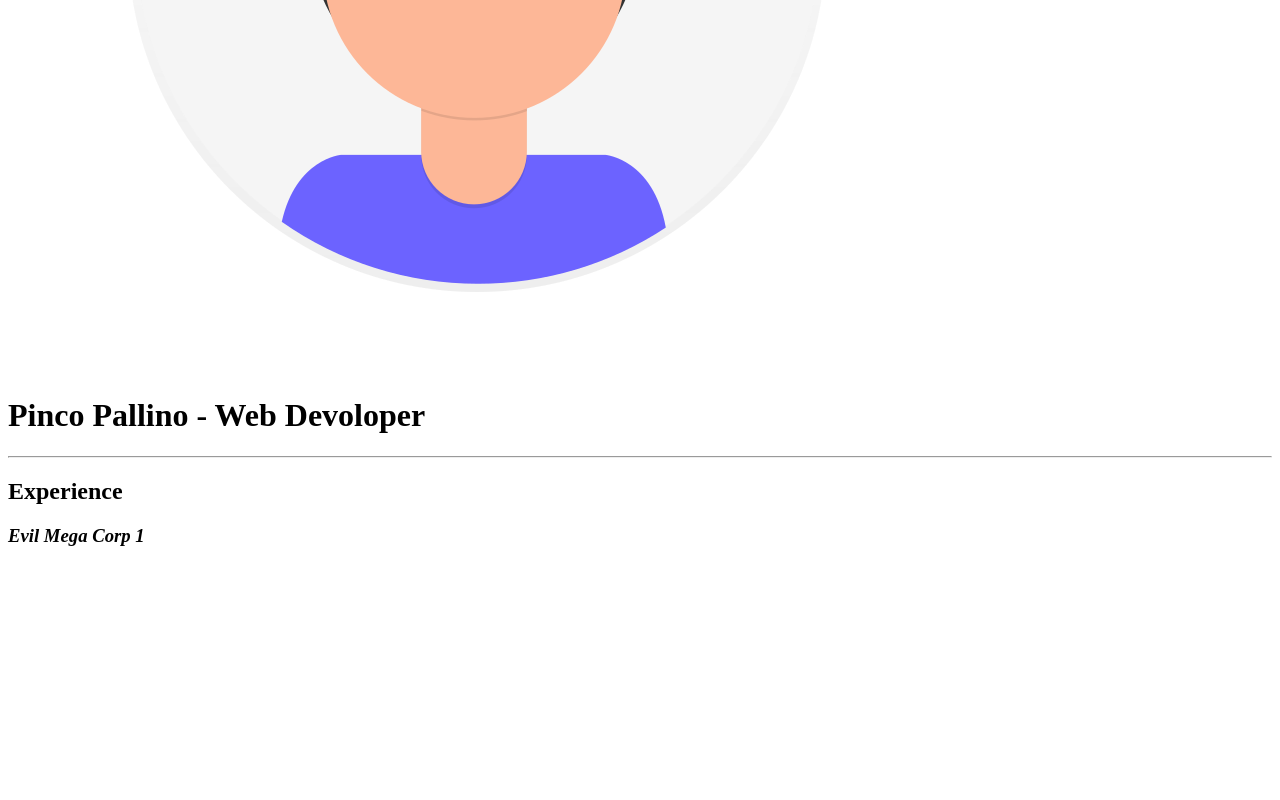
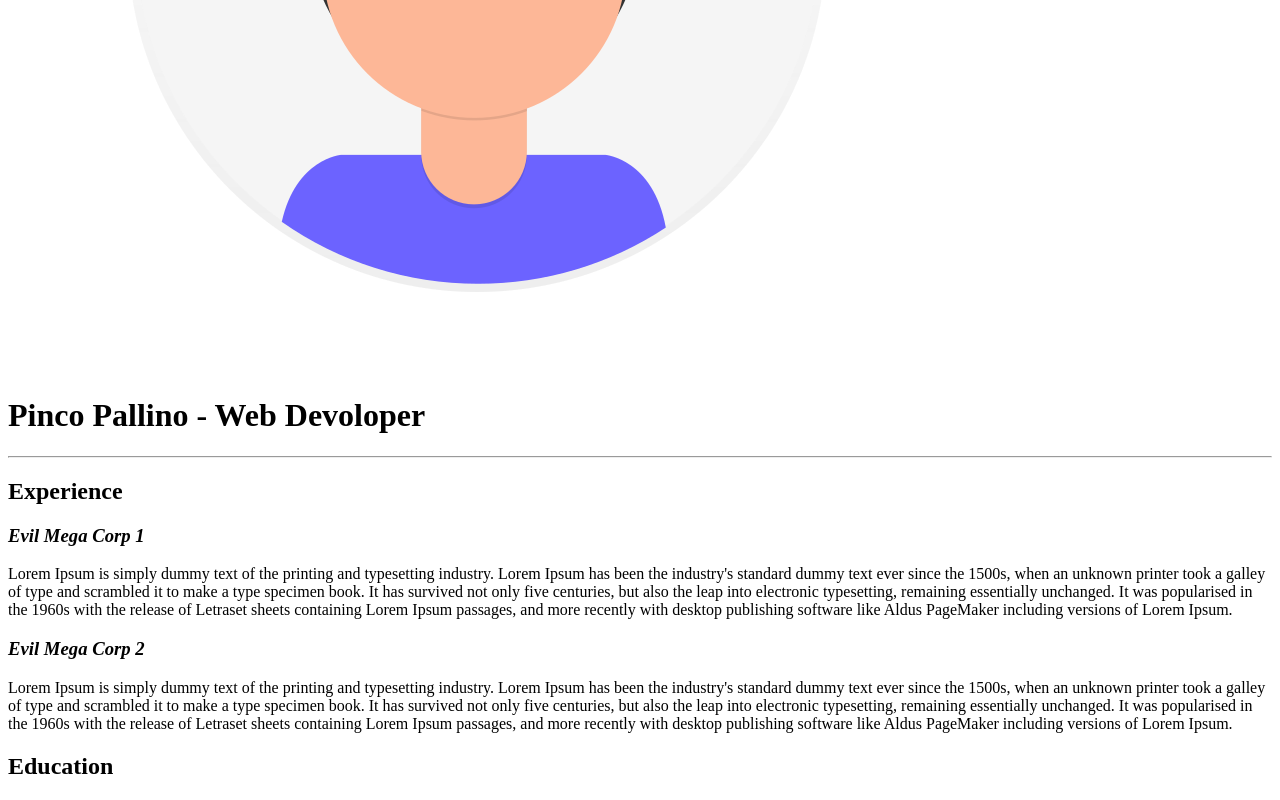
Before and after one commit to AlessandroCaraffa/html-css-curriculum-vitae, a plain HTML site: page index.html in a window 1280 px wide. Shown: the part 494-1294 px from the top of the page. Before the commit the page ends 1059 px from the top, so only its background shows below. Drawn offline with Linux system fonts and the light colour scheme.

Commit message:
colore h2 non funzionante

```diff
--- a/index.html
+++ b/index.html
@@ -16,11 +16,15 @@
     <main>
         <!--experience-->
         <div>
-        <h2>Experience</h2>
-        <h3><em>Evil Mega Corp 1</em></h3>
+            <h2>Experience</h2>
+            <h3><em>Evil Mega Corp 1</em></h3>
+            <p>Lorem Ipsum is simply dummy text of the printing and typesetting industry. Lorem Ipsum has been the industry's standard dummy text ever since the 1500s, when an unknown printer took a galley of type and scrambled it to make a type specimen book. It has survived not only five centuries, but also the leap into electronic typesetting, remaining essentially unchanged. It was popularised in the 1960s with the release of Letraset sheets containing Lorem Ipsum passages, and more recently with desktop publishing software like Aldus PageMaker including versions of Lorem Ipsum.</p>
+            <h3><em>Evil Mega Corp 2</em></h3>
+            <p>Lorem Ipsum is simply dummy text of the printing and typesetting industry. Lorem Ipsum has been the industry's standard dummy text ever since the 1500s, when an unknown printer took a galley of type and scrambled it to make a type specimen book. It has survived not only five centuries, but also the leap into electronic typesetting, remaining essentially unchanged. It was popularised in the 1960s with the release of Letraset sheets containing Lorem Ipsum passages, and more recently with desktop publishing software like Aldus PageMaker including versions of Lorem Ipsum.</p>
         </div>
         <div>
             <!--education-->
+            <h2>Education</h2>
         </div>
         <div>
             <!--interest-->
--- a/style.css
+++ b/style.css
@@ -0,0 +1,3 @@
+h2 {
+    color: orange;
+}
```
